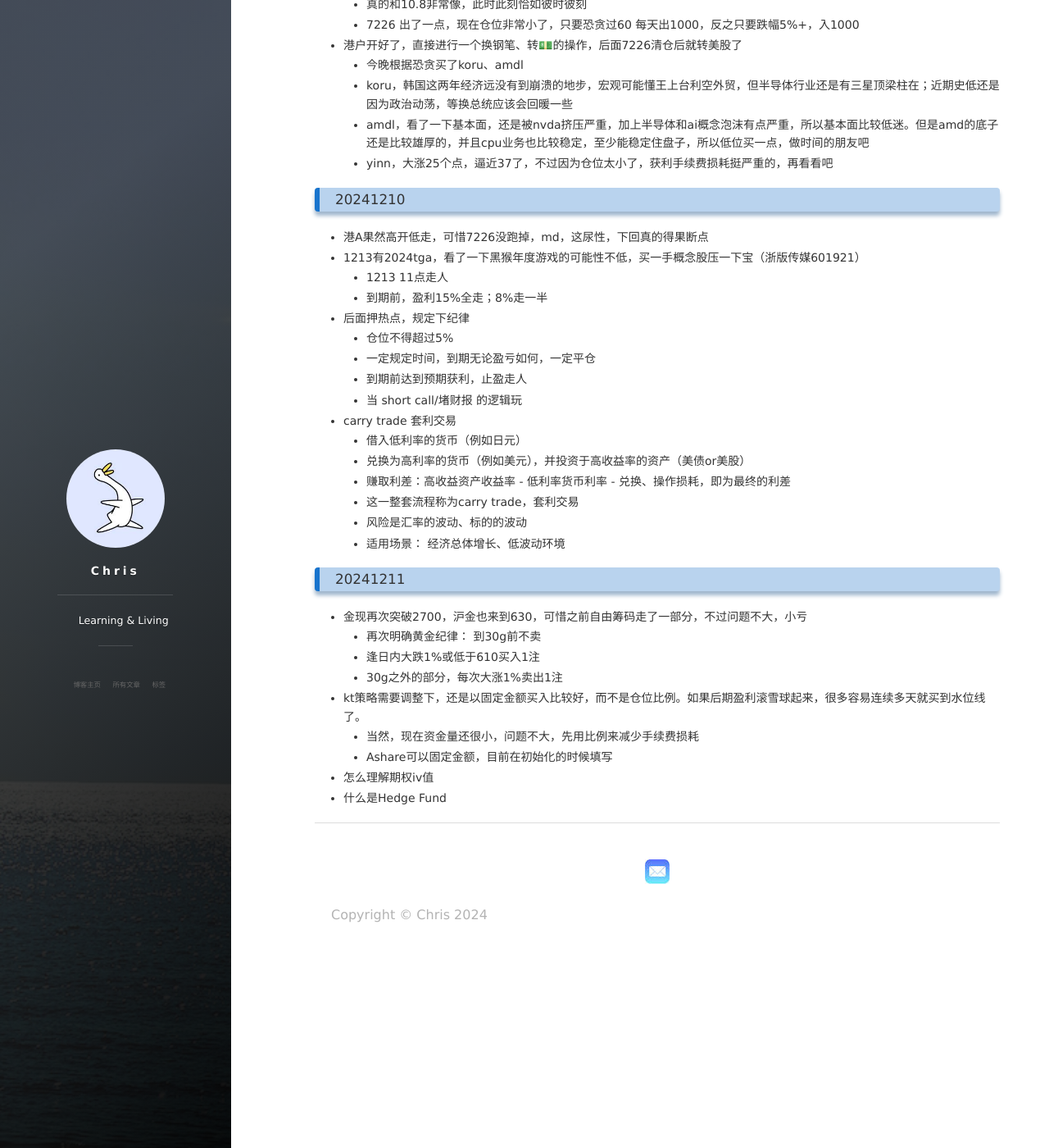
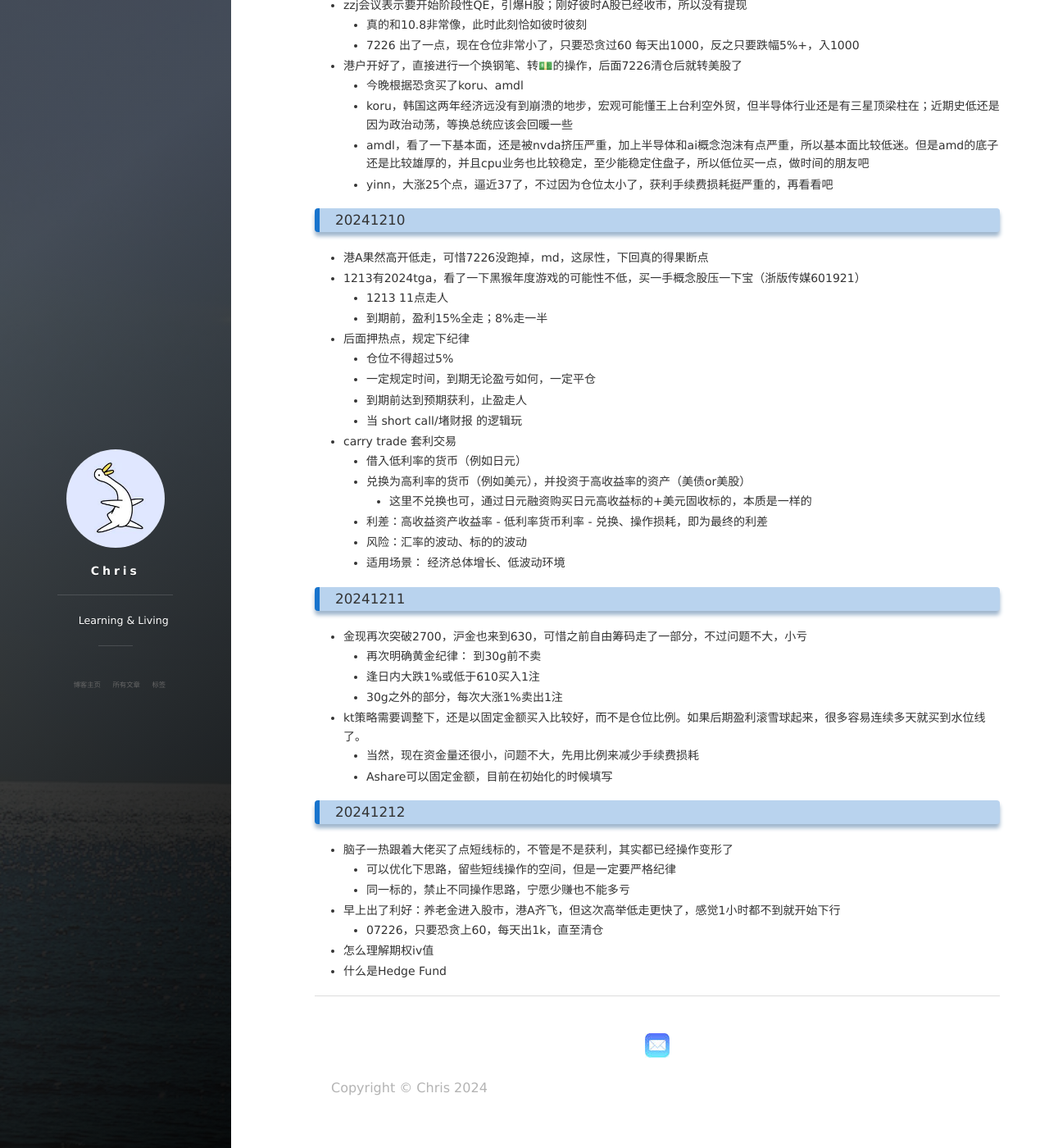
Before and after one commit to CHRisXman/CHRisXman.github.io, a Jekyll site: the page built from _posts/2024-12-04-essay-202412-finance-news.md, in a window 1280 px wide and 1400 px high, scrolled down 2009 px. Shown: the whole window at 82% size. Built offline with Jekyll 4.4.1, drawn with Linux system fonts in a browser that asks for light colours; nearby versions of some CDN libraries.

Commit message:
update post

```diff
--- a/_posts/2024-12-04-essay-202412-finance-news.md
+++ b/_posts/2024-12-04-essay-202412-finance-news.md
@@ -87,9 +87,9 @@ category: 财经
 + carry trade 套利交易
     - 借入低利率的货币（例如日元）
     - 兑换为高利率的货币（例如美元），并投资于高收益率的资产（美债or美股）
-    - 赚取利差：高收益资产收益率 - 低利率货币利率 - 兑换、操作损耗，即为最终的利差
-    - 这一整套流程称为carry trade，套利交易
-    - 风险是汇率的波动、标的的波动
+        * 这里不兑换也可，通过日元融资购买日元高收益标的+美元固收标的，本质是一样的
+    - 利差：高收益资产收益率 - 低利率货币利率 - 兑换、操作损耗，即为最终的利差
+    - 风险：汇率的波动、标的的波动
     - 适用场景： 经济总体增长、低波动环境
 
 
@@ -102,5 +102,12 @@ category: 财经
     - 当然，现在资金量还很小，问题不大，先用比例来减少手续费损耗
     - Ashare可以固定金额，目前在初始化的时候填写
 
+### 20241212
++ 脑子一热跟着大佬买了点短线标的，不管是不是获利，其实都已经操作变形了
+    - 可以优化下思路，留些短线操作的空间，但是一定要严格纪律
+    - 同一标的，禁止不同操作思路，宁愿少赚也不能多亏
++ 早上出了利好：养老金进入股市，港A齐飞，但这次高举低走更快了，感觉1小时都不到就开始下行
+    - 07226，只要恐贪上60，每天出1k，直至清仓
+
 + 怎么理解期权iv值
 + 什么是Hedge Fund
```
